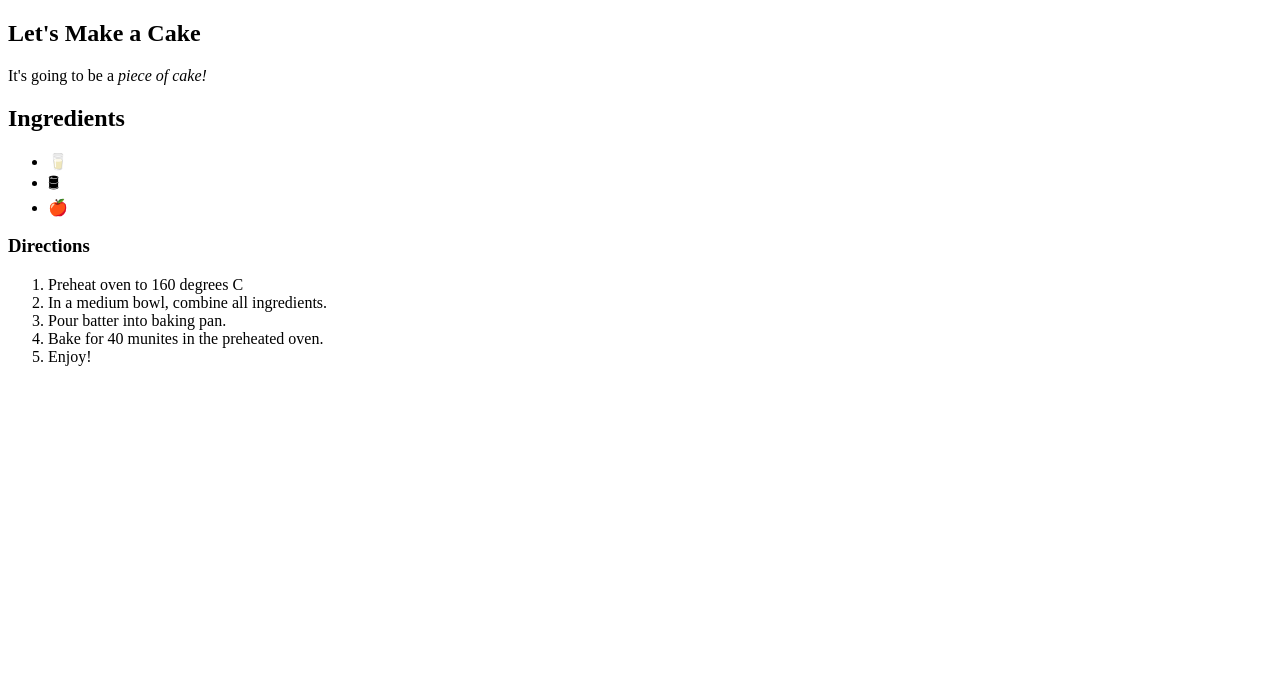
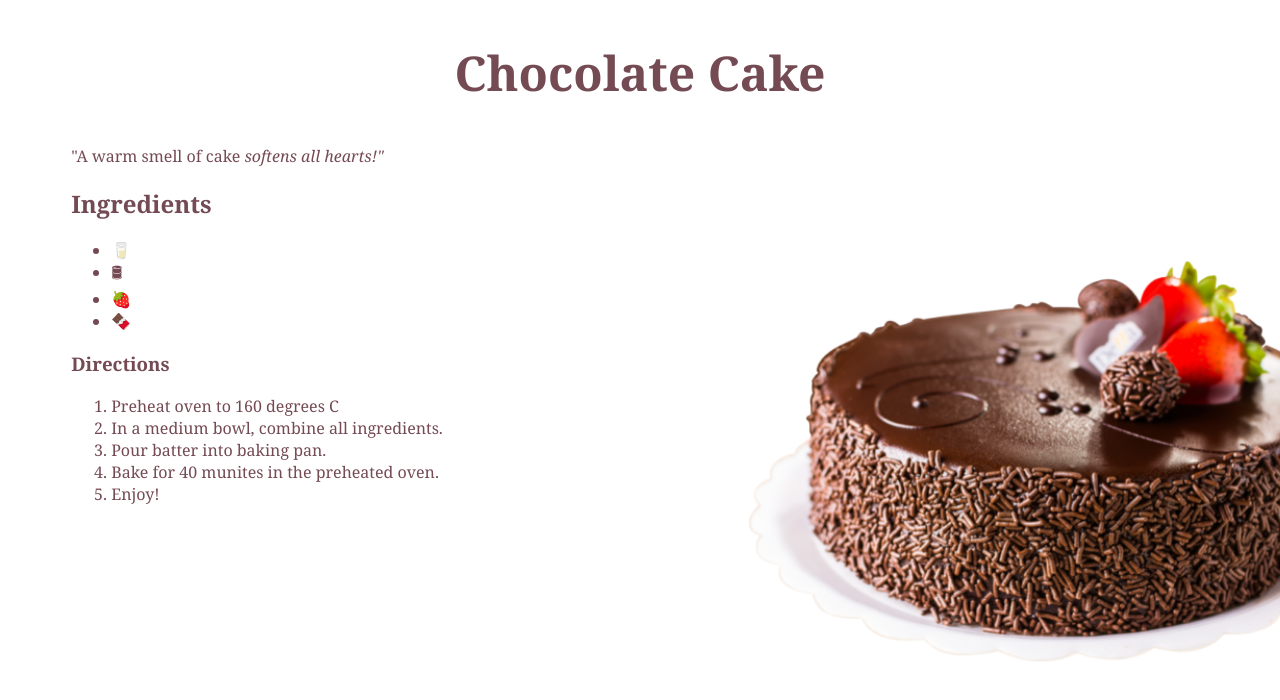
Before and after one commit to arzucaner/wwcode-days-of-code-challenge, a plain HTML site: page index.html in a window 1280 px wide. Drawn offline with Linux system fonts and the light colour scheme.

Commit message:
Create image

```diff
--- a/index.html
+++ b/index.html
@@ -2,18 +2,19 @@
 <html lang="en">
     <head>
         <title>Cake Class</title>
-        <link rel="stylesheet" href="index.css"/>
+        <link rel="stylesheet" href="style.css"/>
     </head>
     <body>
       <section>
-        <h1>Let's Make a Cake</h1>
-        It's going to be a <em>piece of cake!</em>
+        <h1>Chocolate Cake</h1>
+        "A warm smell of cake <em>softens all hearts!"</em>
         <h2>Ingredients</h2>
         <ul class="grid">
             <li>🥛</li>
             <li>🛢</li>
-            <li>🍎</li>
-        </ul>
+            <li>🍓</li>
+            <li>🍫</li>
+            </ul>
         <h3>Directions</h3>
 
         <ol>
--- a/style.css
+++ b/style.css
@@ -1,7 +1,7 @@
 :root {
     --bg-color: #ECF2FF;
-    --text-color: #2B283A;
-    --title-color: #4A4E74;
+    --text-color: #744a53;
+    --title-color: #744a53;
 }
 
 body {
@@ -18,7 +18,7 @@ section {
 h1,
 h2 {
   font-family: Cambria, Cochin, Georgia, Times, 'Times New Roman', serif;
-  text-align: center;
+  text-align: left;
 }
 
 h1 {
@@ -26,3 +26,9 @@ h1 {
     font-size: 3em;
     text-align: center;
 }
+
+html {
+    box-sizing: border-box;
+    background: url('cake.png') fixed;
+    background-size: cover;
+}
```
Also changed, not shown: cake.png (added).
